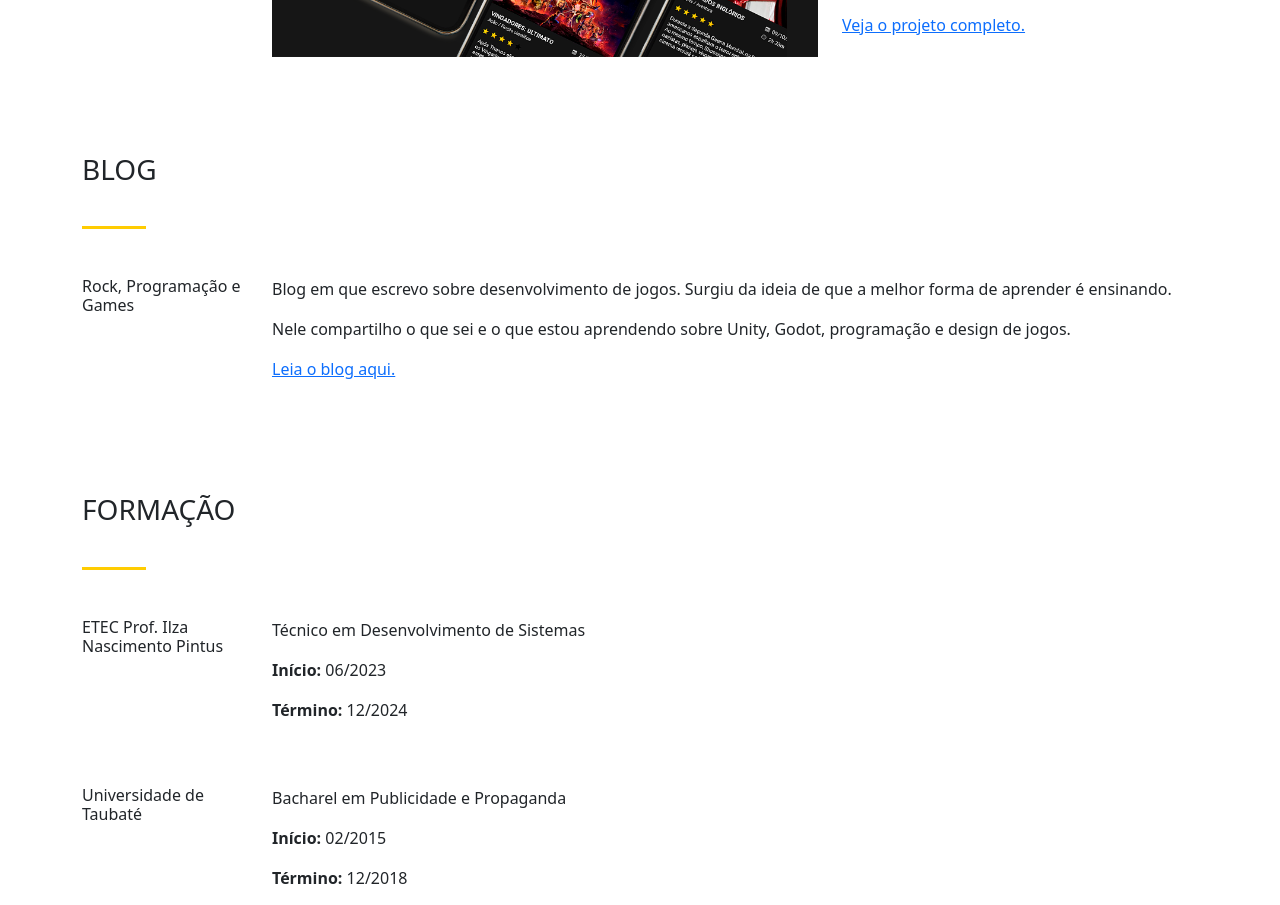
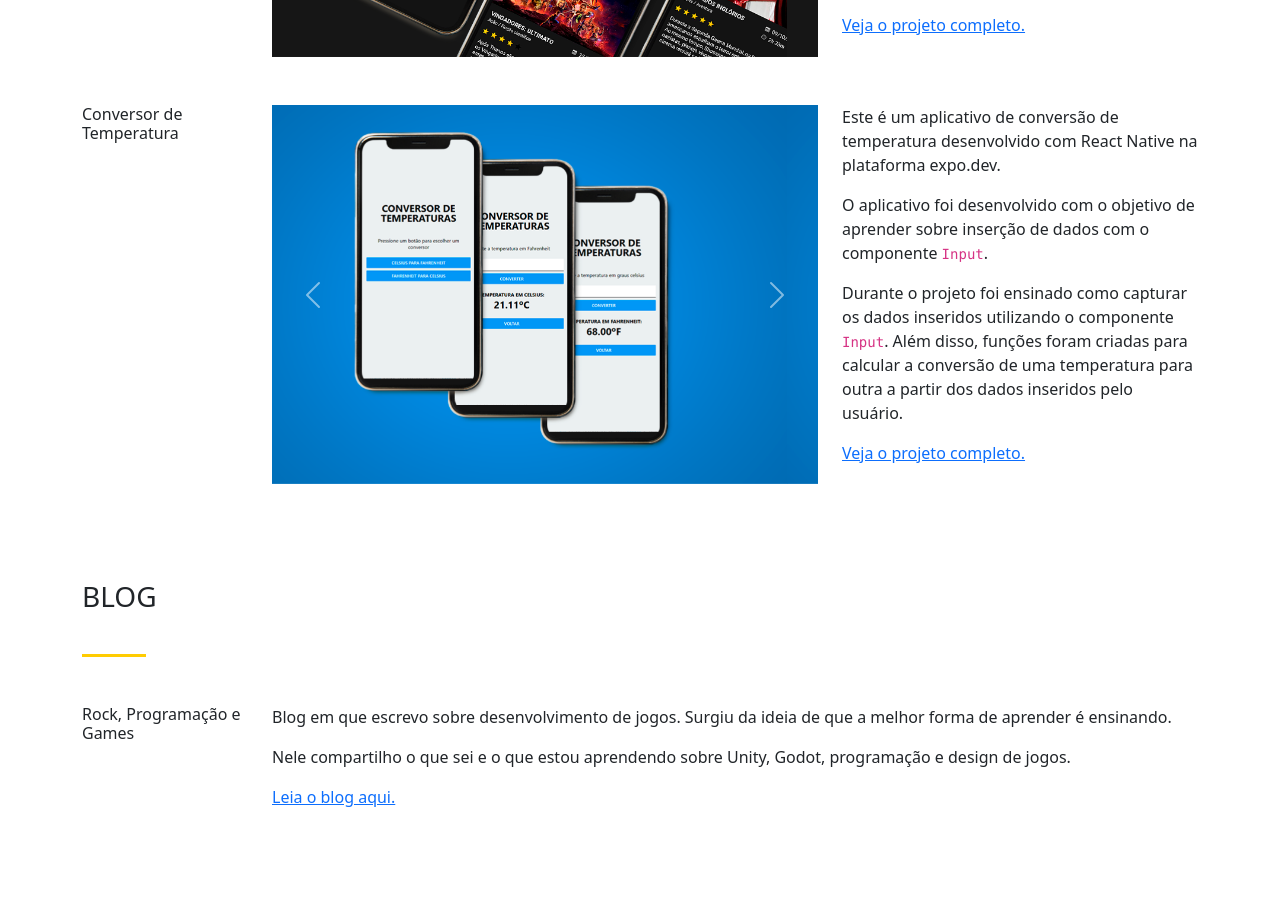
Before and after one commit to rafaelbriet/portfolio-etec, a plain HTML site: page index.html in a window 1280 px wide. Shown: the part 1144-2049 px from the top of the page. Drawn offline with nearby package versions, Linux system fonts and the light colour scheme.

Commit message:
Add project

```diff
--- a/index.html
+++ b/index.html
@@ -74,6 +74,45 @@
                         <p>O aplicativo foi desenvolvimedo com o objetivo de aprender sobre navegação entre telas.</p>
                         <p>Durante o projeto foi colocado em prática a navegação entre diferente telas utilizando <code>View</code> e <code>useState</code>, a rendenriação de textos e imagens com <code>Text</code> e <code>Image</code>, interação com botões através de eventos com <code>TouchableHighlight</code> e a estilização das páginas com <code>StyleSheet</code>.</p>
                         <p><a href="https://snack.expo.dev/@rafaelbriet/etec_pam_03_01_exercicio_filmes" target="_blank" rel="noopener noreferrer">Veja o projeto completo.</a></p>
+                    </div>
+                </div>
+                <!-- PROJECT END -->
+                <!-- PROJECT START -->
+                <div class="row mb-5">
+                    <div class="col-md-2">
+                        <h3 class="h6">Conversor de Temperatura</h3>
+                    </div>
+                    <div class="col-md-6">
+                        <div id="carouselExampleAutoplaying2" class="carousel slide" data-bs-ride="carousel">
+                            <div class="carousel-inner">
+                                <div class="carousel-item active">
+                                    <img src="imagens/conversor-temperatura/conversor-temperatura-1.png" class="d-block w-100" alt="...">
+                                </div>
+                                <div class="carousel-item">
+                                    <img src="imagens/conversor-temperatura/conversor-temperatura-2.png" class="d-block w-100" alt="...">
+                                </div>
+                                <div class="carousel-item">
+                                    <img src="imagens/conversor-temperatura/conversor-temperatura-3.png" class="d-block w-100" alt="...">
+                                </div>
+                                <div class="carousel-item">
+                                    <img src="imagens/conversor-temperatura/conversor-temperatura-4.png" class="d-block w-100" alt="...">
+                                </div>
+                            </div>
+                            <button class="carousel-control-prev" type="button" data-bs-target="#carouselExampleAutoplaying2" data-bs-slide="prev">
+                            <span class="carousel-control-prev-icon" aria-hidden="true"></span>
+                            <span class="visually-hidden">Previous</span>
+                            </button>
+                            <button class="carousel-control-next" type="button" data-bs-target="#carouselExampleAutoplaying2" data-bs-slide="next">
+                            <span class="carousel-control-next-icon" aria-hidden="true"></span>
+                            <span class="visually-hidden">Next</span>
+                            </button>
+                        </div>
+                    </div>
+                    <div class="col-md-4 mt-sm-3 mt-md-0">
+                        <p>Este é um aplicativo de conversão de temperatura desenvolvido com React Native na plataforma expo.dev.</p>
+                        <p>O aplicativo foi desenvolvido com o objetivo de aprender sobre inserção de dados com o componente <code>Input</code>.</p>
+                        <p>Durante o projeto foi ensinado como capturar os dados inseridos utilizando o componente <code>Input</code>. Além disso, funções foram criadas para calcular a conversão de uma temperatura para outra a partir dos dados inseridos pelo usuário.</p>
+                        <p><a href="https://snack.expo.dev/@rafaelbriet/etec_pam_02_22_conversor_temperatura" target="_blank" rel="noopener noreferrer">Veja o projeto completo.</a></p>
                     </div>
                 </div>
                 <!-- PROJECT END -->
```
Also changed, not shown: imagens/conversor-temperatura/conversor-temperatura-1.png (added), imagens/conversor-temperatura/conversor-temperatura-2.png (added), imagens/conversor-temperatura/conversor-temperatura-3.png (added), imagens/conversor-temperatura/conversor-temperatura-4.png (added).
